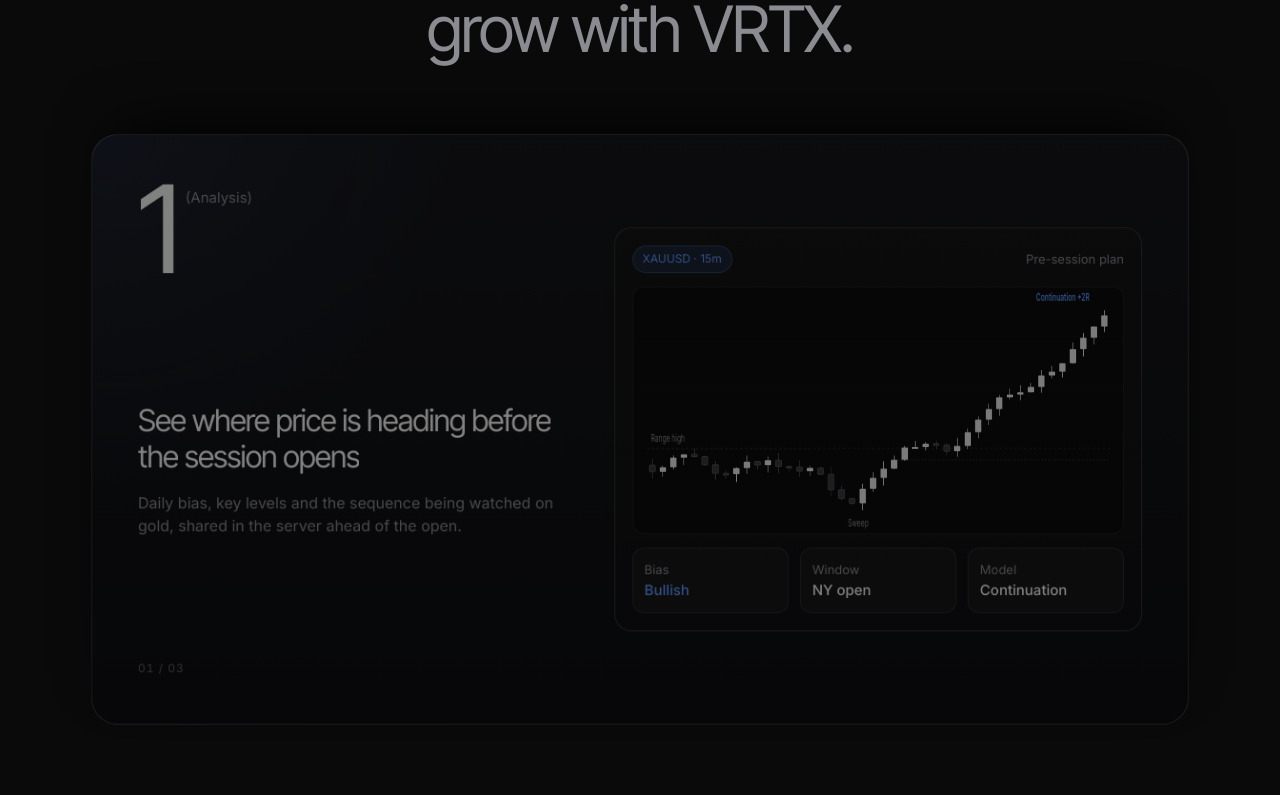
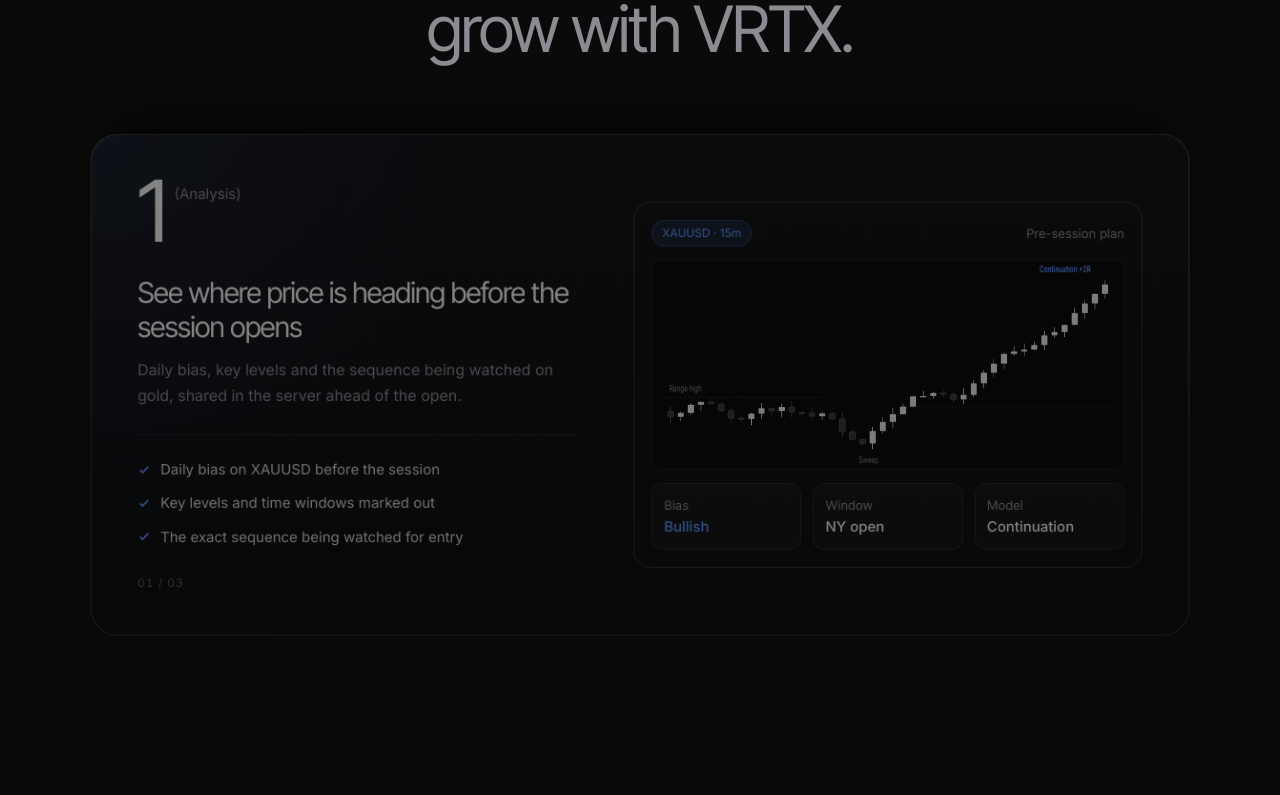
Before and after one commit to syedasjadabbas/vrtx-tradez, a React (Vite) app: page / in a window 1280 px wide. Shown: the part 1565-2360 px from the top of the page. Built offline with nearby package versions, Linux system fonts and the light colour scheme.

Commit message:
Improve approach cards layout and pacing, add footer credit

```diff
--- a/src/App.tsx
+++ b/src/App.tsx
@@ -199,6 +199,11 @@ function Approach() {
                   <h3 className="split reveal"><SplitWords text={p.title} /></h3>
                   <p className="reveal reveal--late">{p.body}</p>
                 </div>
+                <ul className="stack-points reveal stagger">
+                  {p.points.map((pt, j) => (
+                    <li key={pt} style={{ '--i': j } as CSSProperties}><CheckIcon /> {pt}</li>
+                  ))}
+                </ul>
                 <span className="stack-count">0{i + 1} / 0{pillars.length}</span>
               </div>
               <div className="mock-wrap reveal" onMouseMove={spotlight}>{mocks[i]}</div>
@@ -450,7 +455,13 @@ function Footer() {
           all investors. Content shared by VRTX is for educational purposes only and is not financial advice. Past
           performance does not guarantee future results.
         </p>
-        <p>© {new Date().getFullYear()} VRTX. All rights reserved.</p>
+        <div className="footer-bottom">
+          <p>© {new Date().getFullYear()} VRTX. All rights reserved.</p>
+          <p>
+            Developed by{' '}
+            <a href="https://www.zeploy.tech" target="_blank" rel="noreferrer" className="credit">Zeploy Tech</a>
+          </p>
+        </div>
       </div>
     </footer>
   )
--- a/src/content.ts
+++ b/src/content.ts
@@ -30,16 +30,19 @@ export const pillars = [
     tag: 'Analysis',
     title: 'See where price is heading before the session opens',
     body: 'Daily bias, key levels and the sequence being watched on gold, shared in the server ahead of the open.',
+    points: ['Daily bias on XAUUSD before the session', 'Key levels and time windows marked out', 'The exact sequence being watched for entry'],
   },
   {
     tag: 'Community',
     title: 'Trade alongside traders who take it seriously',
     body: 'A focused Discord built around trade-talk, recaps and honest review, without noise or signal spam.',
+    points: ['Live trade-talk with Mirza and members', 'Recaps of wins and losses, explained', 'Process over signals, always'],
   },
   {
     tag: 'Mentorship',
     title: 'Private 1-on-1 sessions built around your trading',
     body: 'Work directly with Mirza on your model, your execution and your psychology, at your pace.',
+    points: ['Sessions arranged around your schedule', 'Review of your trades and journal', 'Risk and psychology coaching'],
   },
 ]
 
--- a/src/styles.css
+++ b/src/styles.css
@@ -136,26 +136,32 @@ h4 { font-size: 18px; font-weight: 500; letter-spacing: -0.01em; line-height: 1.
 
 /* Approach */
 .approach { padding: 120px 0 40px; border-top: 1px solid var(--line); }
-.stack { margin-top: 72px; }
+/* Extra space after the last card so it stays on screen long enough to read */
+.stack { margin-top: 72px; padding-bottom: 24vh; }
 .stack-card {
-  position: sticky; top: calc(96px + var(--i) * 20px);
-  min-height: min(620px, calc(100vh - 160px)); margin-bottom: 16vh;
-  display: grid; grid-template-columns: 1fr 1.25fr; gap: 56px; align-items: center;
-  padding: 48px; border-radius: 28px; border: 1px solid var(--line-2);
+  position: sticky; top: calc(92px + var(--i) * 16px);
+  /* Each card holds its place for roughly a screen of scrolling before the next slides over */
+  margin-bottom: 70vh;
+  display: grid; grid-template-columns: 1fr 1.15fr; gap: 56px; align-items: center;
+  padding: 44px 48px; border-radius: 28px; border: 1px solid var(--line-2);
   background: radial-gradient(700px circle at 0 0, rgba(95,150,255,.08), transparent 55%), linear-gradient(180deg, #16171b, #0e0f12);
   box-shadow: 0 -30px 60px -24px rgba(0,0,0,.85);
   transform-origin: 50% 0; transform: scale(calc(1 - var(--q, 0) * .06)); will-change: transform;
 }
 .stack-card:last-child { margin-bottom: 0; }
 .stack-card::before { content: ''; position: absolute; inset: -1px; border-radius: inherit; background: #000; opacity: calc(var(--q, 0) * .6); pointer-events: none; z-index: 3; }
-.stack-info { display: flex; flex-direction: column; justify-content: space-between; gap: 36px; align-self: stretch; }
-.stack-info h3 { max-width: 460px; }
-.stack-info p { color: var(--muted); margin-top: 16px; max-width: 440px; }
-.stack-count { font-size: 12px; color: var(--dim); letter-spacing: .08em; font-variant-numeric: tabular-nums; }
+.stack-info { display: flex; flex-direction: column; gap: 28px; align-self: stretch; }
+.stack-info h3 { max-width: 460px; font-size: clamp(24px, 2.4vw, 30px); }
+.stack-info p { color: var(--muted); margin-top: 14px; max-width: 440px; font-size: 16px; line-height: 1.65; }
+.stack-points { list-style: none; display: flex; flex-direction: column; gap: 12px; padding-top: 24px; border-top: 1px solid var(--line); }
+.stack-points.reveal { transform: none; }
+.stack-points li { display: flex; align-items: center; gap: 10px; font-size: 15px; color: #d4d4d8; }
+.stack-points svg { color: var(--accent); flex: none; }
+.stack-count { margin-top: auto; font-size: 12px; color: var(--dim); letter-spacing: .08em; font-variant-numeric: tabular-nums; }
 .pillar-num { display: flex; align-items: flex-start; gap: 12px; }
 .pillar-num.reveal { transform: none; }
 .big-mask { display: inline-block; overflow: hidden; padding-bottom: .04em; }
-.pillar-num .big { display: inline-block; font-family: var(--display); font-size: clamp(96px, 10vw, 156px); line-height: .8; font-weight: 400; letter-spacing: -0.06em; transform: translateY(105%); transition: transform 1.1s cubic-bezier(.16,1,.3,1); }
+.pillar-num .big { display: inline-block; font-family: var(--display); font-size: clamp(72px, 7vw, 112px); line-height: .8; font-weight: 400; letter-spacing: -0.06em; transform: translateY(105%); transition: transform 1.1s cubic-bezier(.16,1,.3,1); }
 .pillar-num.in .big { transform: none; }
 .pillar-num .tag { color: var(--muted); font-size: 15px; padding-top: 6px; opacity: 0; transform: translateX(-8px); transition: opacity .6s ease .5s, transform .6s ease .5s; }
 .pillar-num.in .tag { opacity: 1; transform: none; }
@@ -179,7 +185,7 @@ h4 { font-size: 18px; font-weight: 500; letter-spacing: -0.01em; line-height: 1.
 .mock-head { display: flex; justify-content: space-between; align-items: center; margin-bottom: 14px; }
 .mock-pill { font-size: 12px; padding: 4px 10px; border-radius: 99px; background: var(--accent-soft); color: var(--accent); border: 1px solid rgba(95,150,255,.25); }
 .mock-muted { color: var(--muted); font-size: 13px; }
-.mock-chart { height: 260px; border-radius: 12px; overflow: hidden; background: #0c0c0d; border: 1px solid var(--line); }
+.mock-chart { height: 220px; border-radius: 12px; overflow: hidden; background: #0c0c0d; border: 1px solid var(--line); }
 .mock-row { display: grid; grid-template-columns: repeat(3, 1fr); gap: 12px; margin-top: 14px; }
 .mock-row div { display: flex; flex-direction: column; padding: 12px; border-radius: 12px; background: rgba(255,255,255,.03); border: 1px solid var(--line); }
 .mock-row strong { font-weight: 500; font-size: 15px; }
@@ -212,7 +218,7 @@ h4 { font-size: 18px; font-weight: 500; letter-spacing: -0.01em; line-height: 1.
 .stagger > [style*="--i"] { transition-delay: calc(.6s + var(--i) * 80ms); }
 .stagger--after-chart > [style*="--i"] { transition-delay: calc(1.3s + var(--i) * 120ms); }
 .dc-msg, .dc-typing { transition-delay: calc(.9s + var(--i) * .7s); }
-.in .stagger > [style*="--i"], .in .dc-msg, .in .dc-typing { opacity: 1; transform: none; }
+.in .stagger > [style*="--i"], .stagger.in > [style*="--i"], .in .dc-msg, .in .dc-typing { opacity: 1; transform: none; }
 .dc-feed { display: flex; flex-direction: column; gap: 16px; }
 .dc-typing { display: flex; align-items: center; gap: 8px; font-size: 12px; color: var(--muted); margin-top: auto; }
 .dc-typing + .dc-input { margin-top: 0; }
@@ -326,6 +332,9 @@ footer { border-top: 1px solid var(--line); }
 .socials { display: flex; gap: 8px; margin-top: 8px; }
 .socials a { width: 38px; height: 38px; display: grid; place-items: center; border: 1px solid var(--line-2); border-radius: 10px; }
 .disclaimer { padding-bottom: 40px; display: flex; flex-direction: column; gap: 12px; color: var(--dim); font-size: 12px; }
+.footer-bottom { display: flex; justify-content: space-between; align-items: center; gap: 12px; flex-wrap: wrap; padding-top: 16px; border-top: 1px solid var(--line); }
+.credit { color: var(--muted); font-weight: 500; transition: color .2s; }
+.credit:hover { color: var(--accent); text-decoration: underline; text-underline-offset: 3px; }
 
 /* Reveal */
 .reveal { opacity: 0; transform: translateY(18px); transition: opacity .8s ease, transform .8s ease; }
@@ -349,6 +358,7 @@ footer { border-top: 1px solid var(--line); }
   .approach { padding-top: 88px; }
   .stack-card { position: relative; top: auto; grid-template-columns: 1fr; gap: 28px; padding: 28px 22px; min-height: 0; margin-bottom: 16px; transform: none; }
   .stack-card::before { display: none; }
+  .stack { padding-bottom: 0; }
   .principles, .trades { grid-template-columns: 1fr; }
   .testimonials { columns: 1; }
   .partners { grid-template-columns: 1fr; }
```
